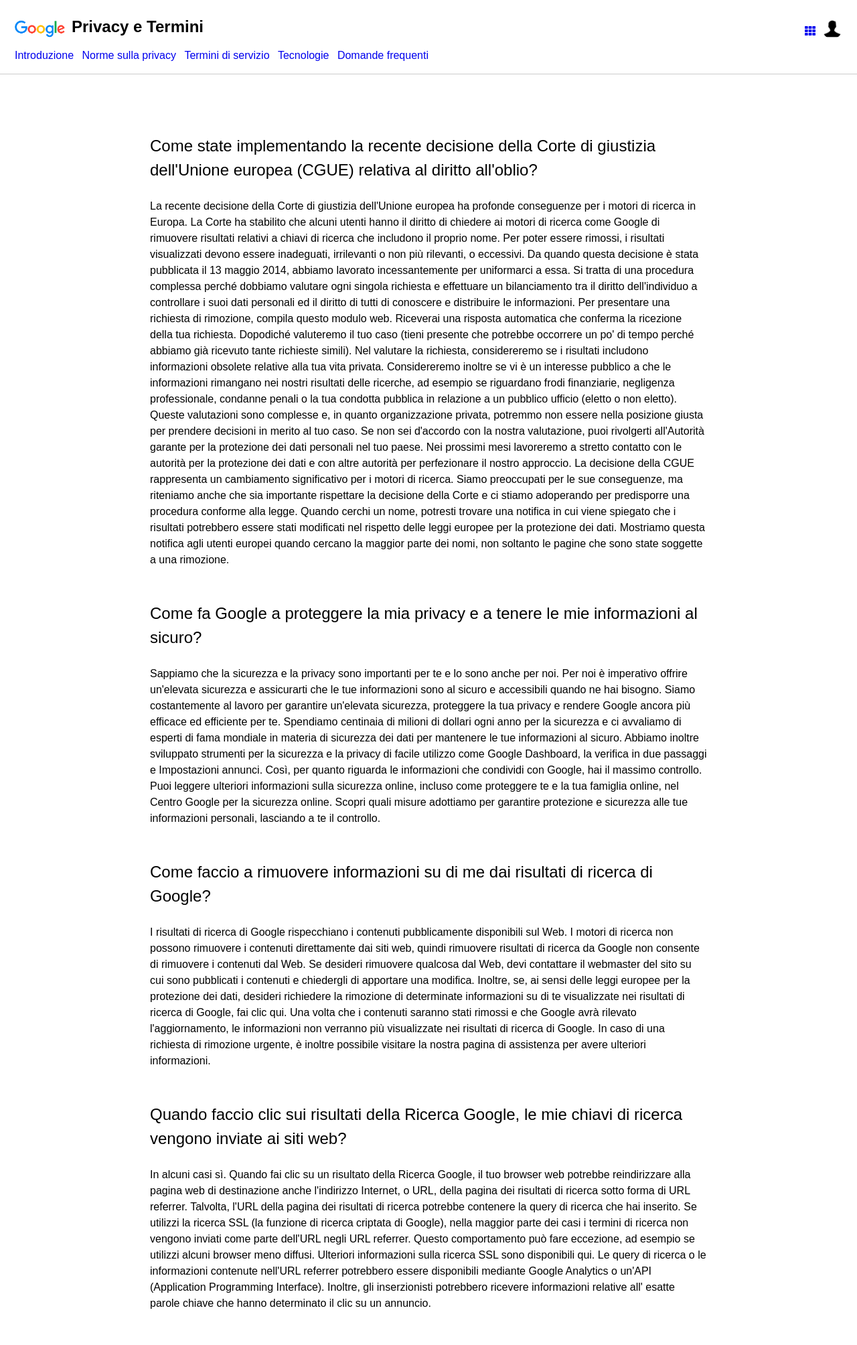
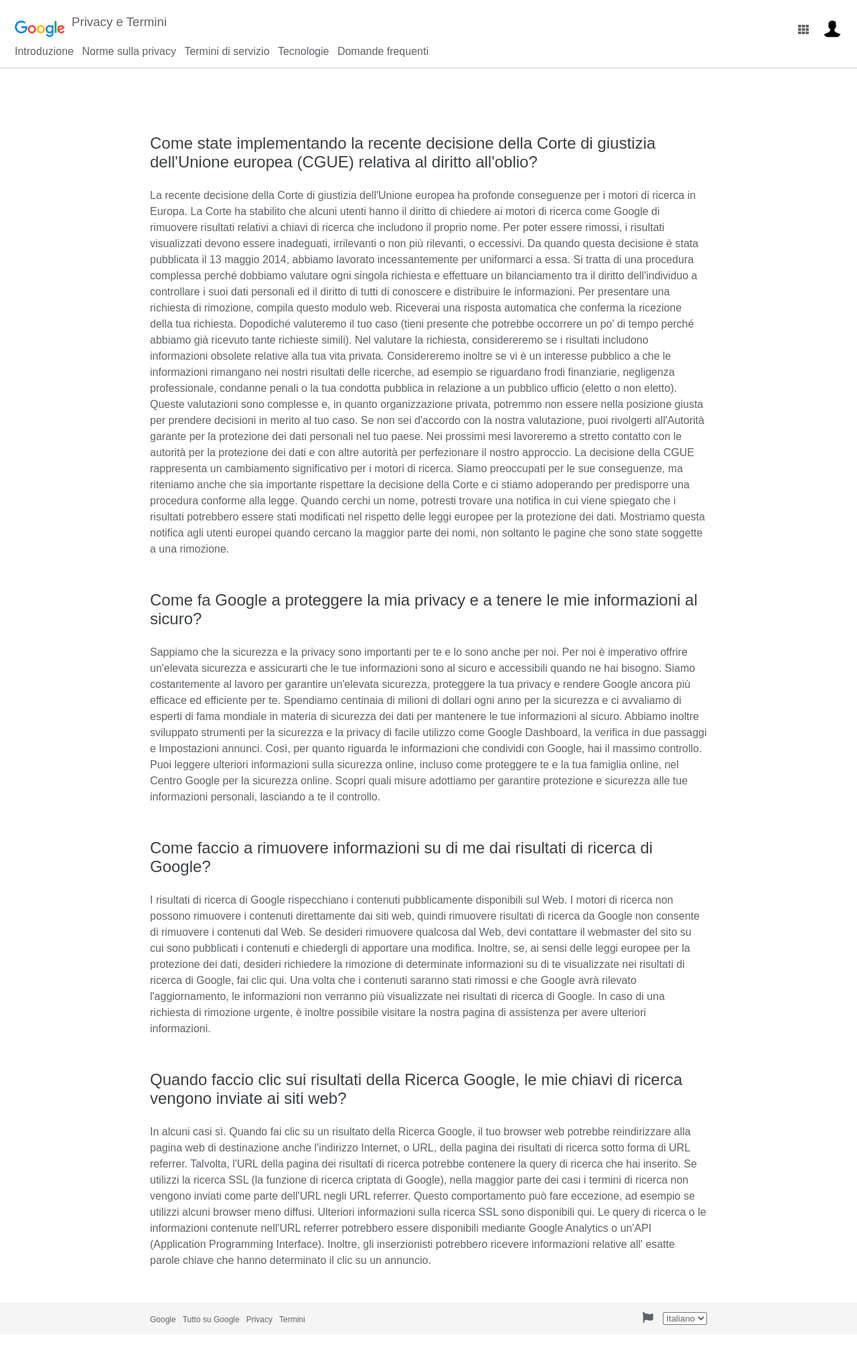
Before and after one commit to AndreaBaronchelli/php-google-faq, a PHP site: page / in a window 1280 px wide. Shown: the whole page at 67% size. After the commit the page ends 1978 px from the top, so only its background shows below. Run offline with PHP 8.4, Linux system fonts and the light colour scheme.

Commit message:
more style

```diff
--- a/css/style.css
+++ b/css/style.css
@@ -5,11 +5,26 @@
     padding: 0;
     box-sizing: border-box;
     font-family: sans-serif;
-    line-height: 1.5;
+    color: #5f6367;
+}
+
+h2,
+h3 {
+    font-weight: 500;
+    margin-bottom: 1.5rem;
 }
 
 a {
     text-decoration: none;
+    color: #5f6367;
+}
+
+a:hover {
+    color: dodgerblue;
+}
+
+p {
+    line-height: 1.5;
 }
 
 /* UTILITIES */
@@ -26,6 +41,7 @@ header {
     padding: 22px;
     padding-bottom: 0;
     border-bottom: 1px solid #ccc;
+    background-color: #fff;
 }
 
 /* Header Top */
@@ -38,6 +54,7 @@ header {
 
 .header-top .left {
     display: flex;
+    align-items: center;
 }
 
 .header-top .left img {
@@ -53,7 +70,11 @@ header {
 .header-top .right img {
     width: 30px;
     border-radius: 50%;
-    margin-left: 10px;
+    margin-left: 20px;
+}
+
+.header-top .right i:hover {
+    color: dodgerblue;
 }
 
 /* Nav */
@@ -62,19 +83,66 @@ nav ul {
     list-style: none;
     display: flex;
     justify-content: space-between;
+}
+
+nav li {
     padding-bottom: 15px;
 }
 
-/* Main */
+nav li:hover {
+    color: dodgerblue;
+    border-bottom: 1px solid dodgerblue;
+    cursor: pointer;
+}
+
+nav li:hover a {
+    color: dodgerblue;
+}
+
+/* MAIN */
 main {
     padding-top: 200px;
+}
+
+main h2 {
+    color: #3c4043;
 }
 
 main section {
     margin-bottom: 50px;
 }
 
-main h2 {
-    font-weight: 500;
-    margin-bottom: 1.5rem;
+/* FOOTER */
+footer {
+    background-color: #f5f5f5;
+    padding: 15px 0;
 }
+
+footer .container {
+    display: flex;
+    justify-content: space-between;
+    align-items: center;
+}
+
+footer nav {
+    width: 50%;
+}
+
+footer ul {
+    display: flex;
+    align-items: center;
+    list-style: none;
+}
+
+footer ul a {
+    font-size: 12px;
+    margin-right: 10px;
+}
+
+footer .languages i {
+    margin-right: 10px;
+}
+
+footer .languages select {
+    cursor: pointer;
+}
--- a/index.php
+++ b/index.php
@@ -45,8 +45,8 @@
     <header>
         <div class="header-top">
             <div class="left">
-                <a href="#"><img src="./img/Google-Logo.png" alt="Google Logo"></a>
-                <h2>Privacy e Termini</h2>
+                <div class="logo"><a href="#"><img src="./img/Google-Logo.png" alt="Google Logo"></a></div>
+                <h3>Privacy e Termini</h3>
             </div>
             <div class="right">
                 <a href="#"><i class="fas fa-th"></i></a>
@@ -75,6 +75,23 @@
     </main>
 
     <!-- Footer -->
-    <footer></footer>
+    <footer>
+        <div class="container">
+            <ul>
+                    <li><a href="#">Google</a></li>
+                    <li><a href="#">Tutto su Google</a></li>
+                    <li><a href="#">Privacy</a></li>
+                    <li><a href="#">Termini</a></li>
+            </ul>
+            <div class="languages">
+                <i class="fas fa-flag"></i>
+                <select name="languages">
+                    <option value="Italian">Italiano</option>
+                    <option value="English">English</option>
+                    <option value="French">French</option>
+                </select>
+            </div>
+        </div>
+    </footer>
 </body>
 </html>
```
